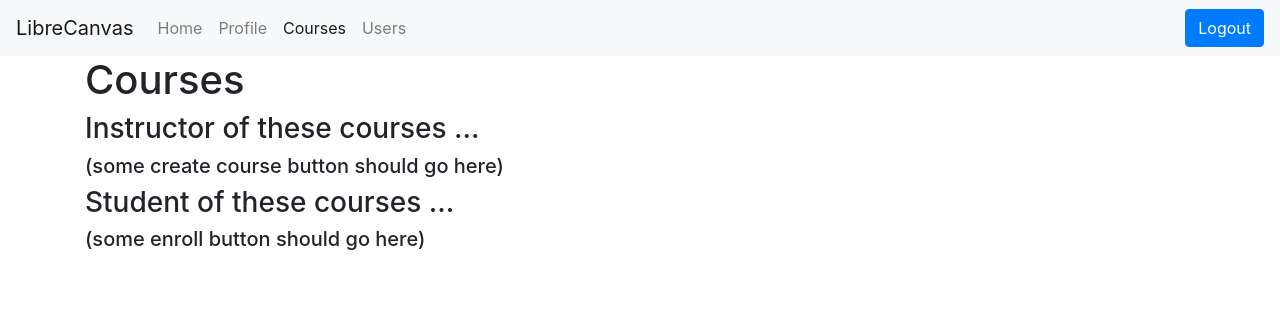
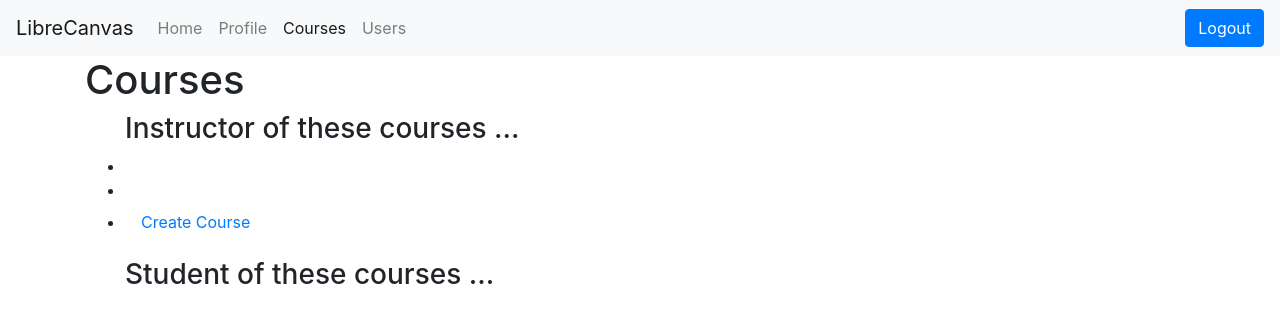
Before and after one commit to Strattonshrugged/librecanvas, an Angular app: page /courses in a window 1280 px wide. Shown: the top 322 px of the page. Built offline with nearby package versions, Linux system fonts and the light colour scheme; sample sign-in values are in the browser's storage.

Commit message:
created course-create but not functional

```diff
--- a/src/app/app-routing.module.ts
+++ b/src/app/app-routing.module.ts
@@ -5,6 +5,8 @@ import { HomeComponent } from './components/home/home.component';
 import { LoginComponent } from './components/login/login.component';
 import { ProfileComponent } from './components/profile/profile.component';
 import { CoursesComponent } from './components/courses/courses.component';
+import { CreateCourseComponent } from './components/create-course/create-course.component';
+
 import { RegisterComponent } from './components/register/register.component';
 import { AdminComponent } from './components/admin/admin.component';
 import { UserEditComponent } from './components/user/user-edit/user-edit.component';
@@ -19,7 +21,7 @@ const routes: Routes = [
   { path: 'register', component: RegisterComponent },
   { path: 'profile', component: ProfileComponent, canActivate: [AuthGuard] },
   { path: 'courses', component: CoursesComponent, canActivate: [AuthGuard] },
-
+  { path: 'create-course', component: CreateCourseComponent, canActivate: [AuthGuard] },
   //{ path: 'profile/edit', component: EditProfileComponent, canActivate: [AuthGuard] },
   { path: 'admin', component: AdminComponent, canActivate: [AuthGuard, AdminGuard], data: { roles: [Role.Admin] } },
   { path: 'users', component: AdminComponent, canActivate: [AuthGuard, AdminGuard], data: { roles: [Role.Admin] } },
--- a/src/app/app.module.ts
+++ b/src/app/app.module.ts
@@ -15,6 +15,7 @@ import { AuthenticationService } from './services/authentication.service';
 import { UserService } from './services/user.service';
 import { AdminComponent } from './components/admin/admin.component';
 import { UserEditComponent } from './components/user/user-edit/user-edit.component';
+import { CreateCourseComponent } from './components/create-course/create-course.component';
 
 @NgModule({
   declarations: [
@@ -25,7 +26,8 @@ import { UserEditComponent } from './components/user/user-edit/user-edit.compone
     RegisterComponent,
     AdminComponent,
     UserEditComponent,
-    CoursesComponent
+    CoursesComponent,
+    CreateCourseComponent
   ],
   imports: [
     BrowserModule,
--- a/src/app/components/courses/courses.component.html
+++ b/src/app/components/courses/courses.component.html
@@ -1,13 +1,17 @@
 <div>
   <h1>Courses</h1>
-  <h3>Instructor of these courses ...</h3>
+  <ul id="courses instructed">
+    <h3>Instructor of these courses ...</h3>
+    <li></li>
+    <li></li>
+    <li routerLinkActive="active">
+      <a class="nav-link" routerLink="/create-course">Create Course</a>
+    </li>
+  </ul>
+  <ul id="courses enrolled">
+    <h3>Student of these courses ...</h3>
 
-
-  <h5>(some create course button should go here)</h5>
-  <h3>Student of these courses ...</h3>
-
-
-  <h5>(some enroll button should go here)</h5>
+  </ul>
 
 
 
@@ -29,5 +33,12 @@
       <p class="col-sm-9 form-control-plaintext">{{ details?.role }}</p>
     </div>
 
+      <div class="collapse navbar-collapse" id="navbarSupportedContent">
+    <ul class="navbar-nav mr-auto">
+      <li routerLinkActive="active" [routerLinkActiveOptions]="{exact: true}"><a class="nav-link" routerLink="/">Home <span class="sr-only">(current)</span></a></li>
+      <li routerLinkActive="active" *ngIf="auth.isLoggedIn()"><a class="nav-link" routerLink="/profile">Profile</a></li>
+      <li routerLinkActive="active" *ngIf="auth.isLoggedIn()"><a class="nav-link" routerLink="/courses">Courses</a></li>
+      <li routerLinkActive="active" *ngIf="isAdmin"><a class="nav-link" routerLink="/admin">Users</a></li>
+    </ul>
 
 -->
--- /dev/null
+++ b/src/app/components/create-course/create-course.component.html
@@ -0,0 +1,33 @@
+<div class="col-md-6">
+  <h1>Create Course</h1>
+  <form [formGroup]="createCourseForm" (ngSubmit)="createcourse()">
+
+    <div class="form-group">
+      <label for="courseabbreviation">Course Abbreviation</label>
+      <input id="courseabbreviation" name="courseabbreviation" type="text" class="form-control" formControlName="courseabbreviation" placeholder="Enter Course Abbreviation">
+      <div *ngIf="f.courseabbreviation.invalid && (f.courseabbreviation.dirty || f.courseabbreviation.touched)" class="alert alert-danger">
+        <div *ngIf="f.courseabbreviation.errors.required">Course Abbreviation is required.</div>
+      </div>
+    </div>
+
+    <div class="form-group">
+      <label for="coursetitle">Course Title</label>
+      <input id="coursetitle" name="coursetitle" type="text" class="form-control" formControlName="coursetitle" placeholder="Enter Course Title">
+      <div *ngIf="f.coursetitle.invalid && (f.coursetitle.dirty || f.coursetitle.touched)" class="alert alert-danger">
+        <div *ngIf="f.coursetitle.errors.required">Course Title is required.</div>
+      </div>
+    </div>
+
+    <div class="form-group">
+      <label for="enrollmentkey">Course Enrollment Key</label>
+      <input id="enrollmentkey" name="enrollmentkey" type="password" class="form-control" formControlName="enrollmentkey" placeholder="Enrollment Key">
+      <div *ngIf="f.enrollmentkey.invalid && (f.enrollmentkey.dirty || f.enrollmentkey.touched)" class="alert alert-danger">
+        <div *ngIf="f.enrollmentkey.errors.required">Enrollment Key is required.</div>
+        <div *ngIf="f.enrollmentkey.errors.minlength">Enrollment Key must be at least 4 characters</div>
+      </div>
+    </div>
+
+    <button type="submit" class="btn btn-primary" [disabled]="!createCourseForm.valid">Create Course!</button>
+    <div *ngIf="error" class="alert alert-danger">{{error}}</div>
+  </form>
+</div>
--- /dev/null
+++ b/src/app/components/create-course/create-course.component.ts
@@ -0,0 +1,42 @@
+import { Component, OnInit } from '@angular/core';
+import { AuthenticationService, TokenPayload } from '../../services/authentication.service';
+import { Router } from '@angular/router';
+import { FormGroup, FormBuilder, Validators } from '@angular/forms';
+
+@Component({
+  selector: 'app-create-course',
+  templateUrl: './create-course.component.html',
+  styleUrls: ['./create-course.component.css']
+})
+
+export class CreateCourseComponent implements OnInit {
+  createCourseForm: FormGroup;
+  error = '';
+
+  constructor(private fb: FormBuilder) {
+
+  }
+
+  ngOnInit() {
+    this.createCourseForm = this.fb.group({
+      // instructor: ... need id from payload ... how to get userID from payload?
+      courseTitle: ['', [Validators.required]],
+      courseAbbreviation: ['', [Validators.required, Validators.email]],
+      enrollmentKey: ['', [Validators.required, Validators.minLength(4)]]
+    });
+  }
+
+  get f() { return this.createCourseForm.controls; }
+
+  createcourse() {
+    if (this.createCourseForm.invalid) {
+      return;
+    }
+
+    // how do I actually send this to the database ...
+
+
+
+  } // end of create course
+
+} // end of class
--- a/src/app/models/course.ts
+++ b/src/app/models/course.ts
@@ -4,6 +4,7 @@ import { Assignment } from './assignment';
 export class Course {
   _id: string;
   instructorID: string;
+  courseAbbreviation: string;
   courseTitle: string;
   students: string[];
   enrollmentKey: string;
```
Also changed, not shown: src/app/components/create-course/create-course.component.css (added), 1 other file (tests, documents, lock files or other folders).
